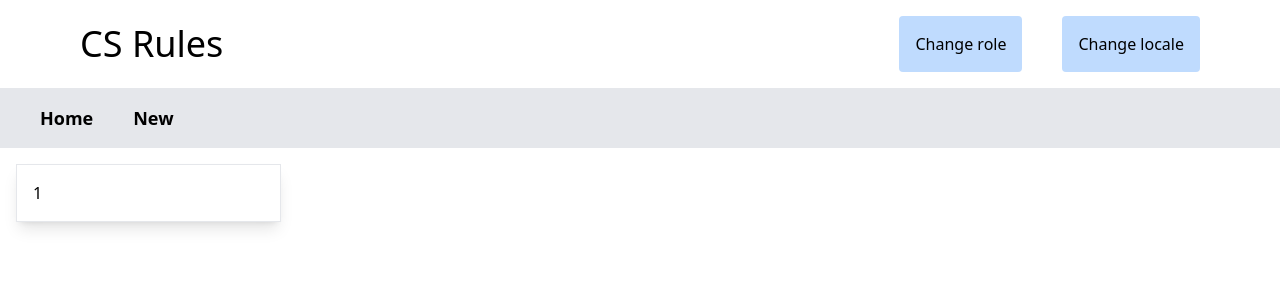
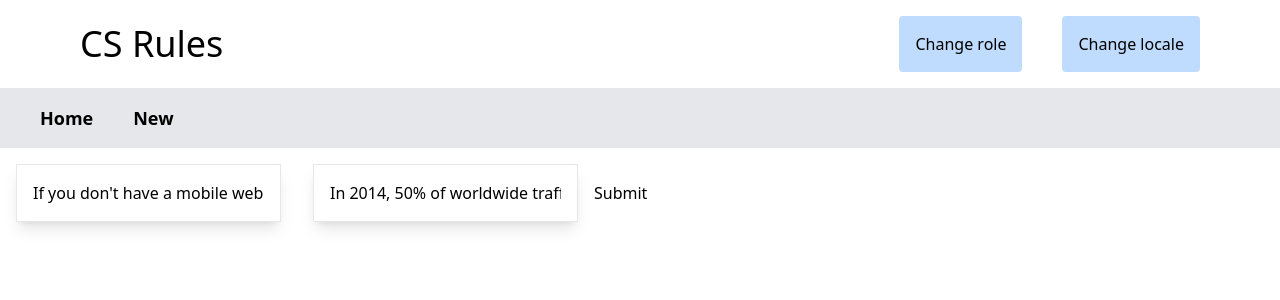
Before and after one commit to NeilPeyssard/react-course, a React (Create React App) app: page /edit/1 in a window 1280 px wide. Shown: the top 300 px of the page. Built offline with nearby package versions, Linux system fonts and the light colour scheme; no server answers.

Commit message:
Lab 8 features

```diff
--- a/src/App.jsx
+++ b/src/App.jsx
@@ -20,7 +20,7 @@ function App() {
 
   const { isLoading } = useQuery({
     queryKey: ['rules'],
-    queryFn: () => axios.get('./data.json').then(delay(1000)).then((res) => {
+    queryFn: () => axios.get('/data.json').then(delay(1990)).then((res) => {
       dispatch(addRules(res.data))
 
       return res.data;
@@ -35,7 +35,7 @@ function App() {
             <Route path="" element={<Layout />}>
               <Route path="/" element={isLoading ? <Loader /> : <RuleList rules={rules} />} />
               <Route path="/new" element={<RuleForm />} />
-              <Route path="/edit/:id" element={<RuleForm />} />
+              <Route path="/edit/:id" element={isLoading ? <Loader /> : <RuleForm />} />
             </Route>
           </Routes>
         </BrowserRouter>
--- a/src/pages/RuleForm.jsx
+++ b/src/pages/RuleForm.jsx
@@ -1,13 +1,43 @@
 import { useState } from "react";
 import { useParams } from "react-router-dom";
+import { addRule, editRule, getRules } from "../services/rules.store";
+import { useDispatch, useSelector } from "react-redux";
 
 const RuleForm = () => {
-    let { id } = useParams();
-    const [value, setValue] = useState(id ? id : "");
+    const dispatch = useDispatch();
+    const { id } = useParams();
+    const rules = useSelector(getRules);
+    const rule = rules.find((r) => r.id === parseInt(id));
+    const [title, setTitle] = useState(rule ? rule.title || "" : "");
+    const [description, setDescription] = useState(rule ? rule.description || "" : "");
+    const [isFormValid, setIsFormValid] = useState("" !== title && "" !== description);
+
+    const handleSubmit = (e) => {
+        e.preventDefault();
+        const payload= { title, description };
+
+        if (id) {
+            dispatch(editRule({ ...payload, id: parseInt(id) }));
+        } else {
+            dispatch(addRule(payload));
+        }
+    };
+
+    const updateTitle = (e) => {
+        setTitle(e.target.value);
+        setIsFormValid("" !== e.target.value && "" !== description);
+    };
+
+    const updateDescription = (e) => {
+        setDescription(e.target.value);
+        setIsFormValid("" !== e.target.value && "" !== title);
+    };
 
     return (
-        <form>
-            <input className="border m-4 p-4 shadow-lg" value={value} onChange={(e) => setValue(e.target.value)} />
+        <form onSubmit={handleSubmit}>
+            <input className="border m-4 p-4 shadow-lg" value={title} onChange={updateTitle} />
+            <input className="border m-4 p-4 shadow-lg" value={description} onChange={updateDescription} />
+            <button type="submit" disabled={!isFormValid}>Submit</button>
         </form>
     )
 };
--- a/src/services/rules.store.js
+++ b/src/services/rules.store.js
@@ -1,4 +1,6 @@
 import { configureStore, createEntityAdapter, createSlice } from '@reduxjs/toolkit';
+
+let nextId = 99;
 
 const rulesAdapter = createEntityAdapter({
     selectId: (rule) => rule.id,
@@ -31,6 +33,26 @@ const rulesSlice = createSlice({
                 });
             }
         },
+        addRule(state, action) {
+            rulesAdapter.addOne(state, {
+                id: ++nextId,
+                ...action.payload,
+                likes: 0,
+                dislikes: 0,
+                tags: [],
+                status: "validated",
+            });
+        },
+        editRule(state, action) {
+            const rule = rulesAdapter.getSelectors().selectById(state, action.payload.id);
+
+            if (rule) {
+                return rulesAdapter.updateOne(state, {
+                    id: rule.id,
+                    changes: { ...action.payload },
+                });
+            }
+        }
     },
 });
 
@@ -44,4 +66,4 @@ const rulesSelectors = rulesAdapter.getSelectors((state) => state.rules);
 
 export const getRules = () => rulesSelectors.selectAll(store.getState())
 
-export const { addRules, likeRule, dislikeRule } = rulesSlice.actions
+export const { addRules, addRule, editRule, likeRule, dislikeRule } = rulesSlice.actions
```
